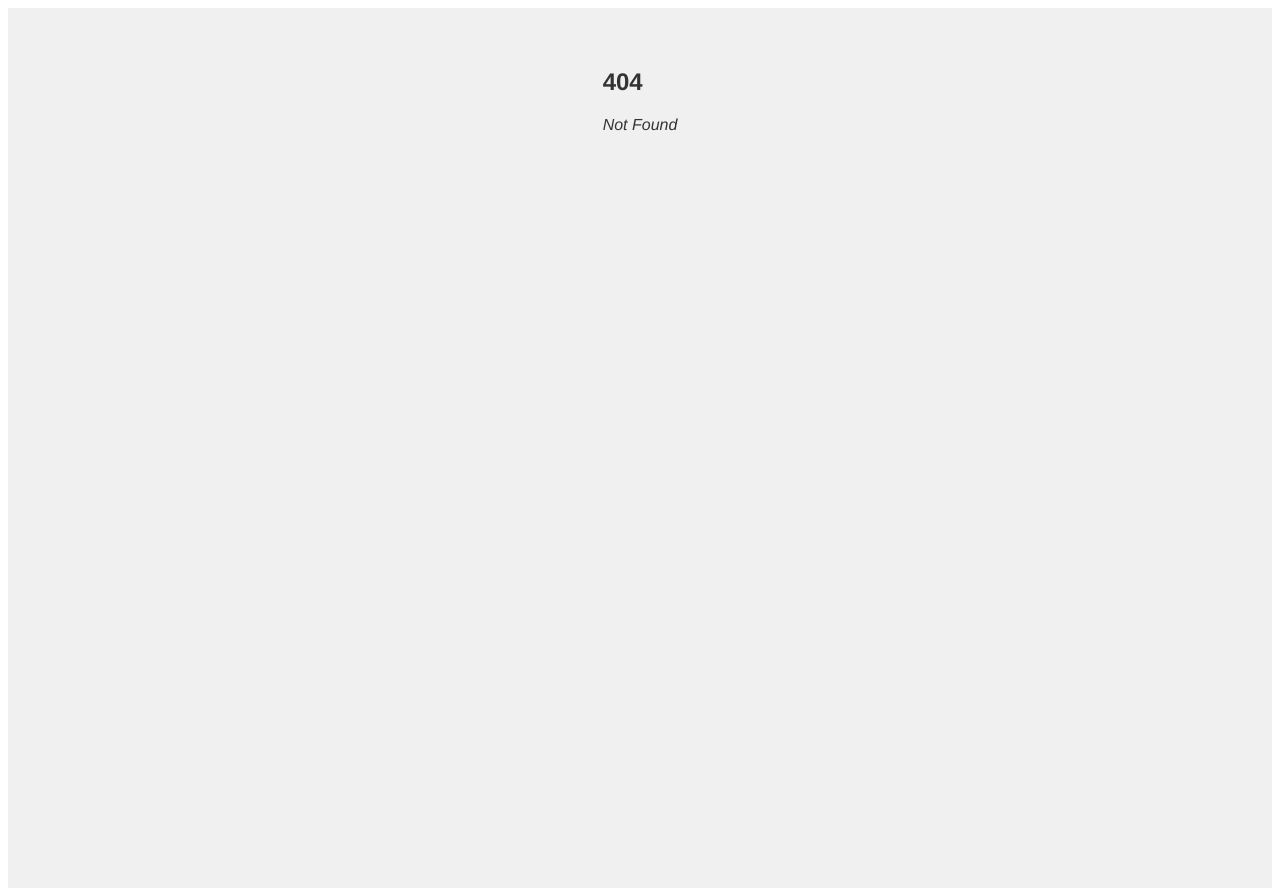
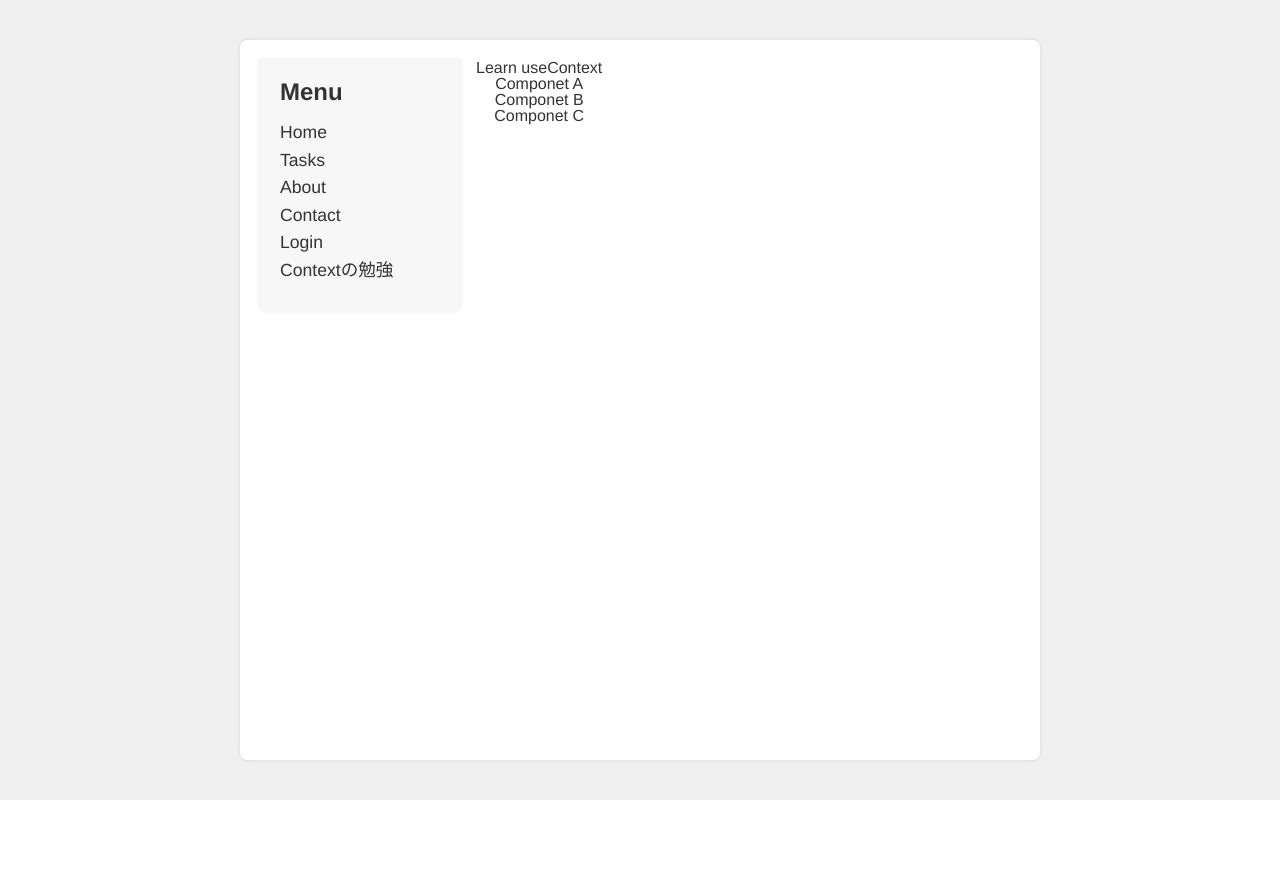
Before and after one commit to kazuya-u/NANOX-REACT, a React (Vite) app: page /poc-context in a window 1280 px wide. Before the commit this address had no page. After the commit the page ends 800 px from the top, so only its background shows below. Built offline with nearby package versions, Linux system fonts and the light colour scheme.

Commit message:
Prepare component nesting.

```diff
--- a/src/Route/RooterConfig.tsx
+++ b/src/Route/RooterConfig.tsx
@@ -8,6 +8,7 @@ import ErrorPage from "../pages/ErrorPage";
 import Home from "../pages/Home";
 import Layout from "../feature/Layout";
 import Login from "../pages/Login";
+import ParentContext from "../pages/Context";
 import Post from "../pages/Task";
 import TaskForm from "../feature/TaskForm";
 import TaskIndex from "../pages/TaskIndex";
@@ -58,6 +59,10 @@ const RooterConfig = createBrowserRouter([
         path: 'addtask',
         element: <TaskForm />,
       },
+      {
+        path: 'poc-context',
+        element: <ParentContext />,
+      },
     ],
   },
 ]);
--- /dev/null
+++ b/src/components/context/ComponentA.tsx
@@ -0,0 +1,12 @@
+import ComponentB from "./ComponentB";
+
+const ComponentA = () => {
+  return (
+    <div>
+      <p>Componet A</p>
+      <ComponentB />
+    </div>
+  );
+};
+
+export default ComponentA;
--- /dev/null
+++ b/src/components/context/ComponentB.tsx
@@ -0,0 +1,12 @@
+import ComponentC from "./ComponentC";
+
+const ComponentB = () => {
+  return (
+    <div>
+      <p>Componet B</p>
+      <ComponentC />
+    </div>
+  );
+};
+
+export default ComponentB;
--- /dev/null
+++ b/src/components/context/ComponentC.tsx
@@ -0,0 +1,9 @@
+const ComponentC = () => {
+  return (
+    <div>
+      <p>Componet C</p>
+    </div>
+  );
+};
+
+export default ComponentC;
--- a/src/feature/NavBar.tsx
+++ b/src/feature/NavBar.tsx
@@ -30,6 +30,9 @@ const NavBar: React.FC = () => {
             <SidebarItem>
               <Link to={"/login"}>Login</Link>
             </SidebarItem>
+            <SidebarItem>
+              <Link to={"/poc-context"}>Contextの勉強</Link>
+            </SidebarItem>
           </SideMenuWrapper>
         </SidebarWrapper>
       </>
@@ -55,6 +58,9 @@ const NavBar: React.FC = () => {
             </SidebarItem>
             <SidebarItem>
               <Link to={"/login"}>Login</Link>
+            </SidebarItem>
+            <SidebarItem>
+              <Link to={"/poc-context"}>Contextの勉強</Link>
             </SidebarItem>
           </SideMenuWrapper>
         </SidebarWrapper>
--- /dev/null
+++ b/src/pages/Context.tsx
@@ -0,0 +1,12 @@
+import ComponentA from '../components/context/ComponentA';
+
+function ParentContext() {
+  return (
+    <div style={{ textAlign: 'center' }}>
+      <h1>Learn useContext</h1>
+      <ComponentA />
+    </div>
+  );
+}
+
+export default ParentContext;
```
